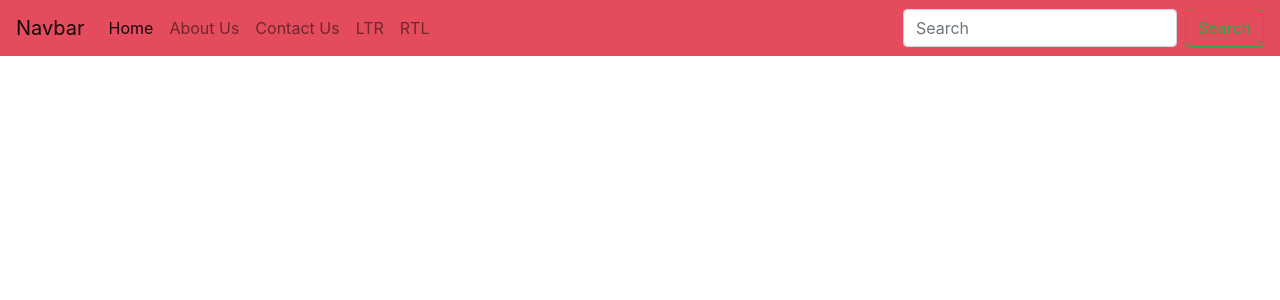
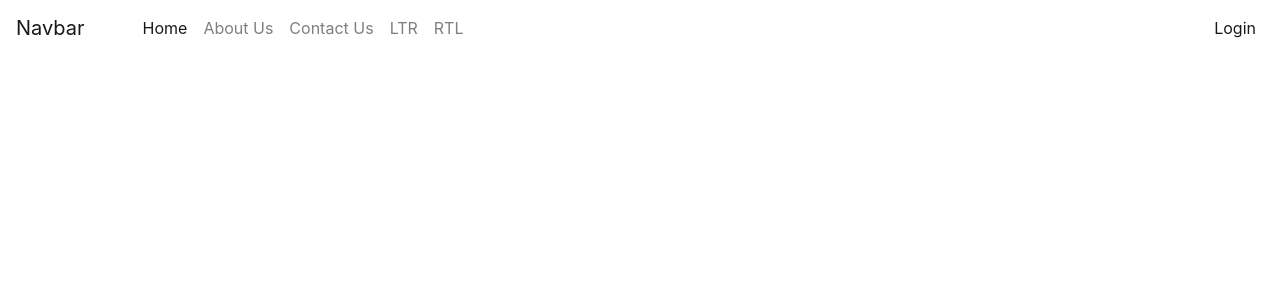
Before and after one commit to ashikalik/avanto, an Angular app: page / in a window 1280 px wide. Shown: the top 300 px of the page. Built offline with nearby package versions, Linux system fonts and the light colour scheme.

Commit message:
Navbar items alignment for LTR and RTL

```diff
--- a/src/app/global/header/header.component.html
+++ b/src/app/global/header/header.component.html
@@ -12,18 +12,21 @@
     <span class="navbar-toggler-icon"></span>
   </button>
 
-  <div class="collapse navbar-collapse" id="navbarSupportedContent">
-    <ul class="navbar-nav mr-auto">
+  <div
+    class="collapse navbar-collapse evento-navbar-collapse"
+    id="navbarSupportedContent"
+  >
+    <ul class="navbar-nav evento-navbar-nav">
       <li class="nav-item active">
         <a class="nav-link" href="#">
           Home <span class="sr-only">(current)</span>
         </a>
       </li>
       <li class="nav-item">
-        <a class="nav-link" href="#" >About Us</a>
+        <a class="nav-link" href="#">About Us</a>
       </li>
       <li class="nav-item">
-        <a class="nav-link" href="#" >Contact Us</a>
+        <a class="nav-link" href="#">Contact Us</a>
       </li>
       <li class="nav-item">
         <a class="nav-link" href="#" (click)="handleLTRClick()">LTR</a>
@@ -31,45 +34,15 @@
       <li class="nav-item">
         <a class="nav-link" href="#" (click)="handleRTLClick()">RTL</a>
       </li>
-      <!-- <li class="nav-item dropdown">
-          <a
-            class="nav-link dropdown-toggle"
-            href="#"
-            id="navbarDropdown"
-            role="button"
-            data-toggle="dropdown"
-            aria-haspopup="true"
-            aria-expanded="false"
-          >
-            Dropdown
+    </ul>
+    <div>
+      <ul class="navbar-nav ">
+        <li class="nav-item active">
+          <a class="nav-link" href="#">
+            Login <span class="sr-only">(current)</span>
           </a>
-          <div class="dropdown-menu" aria-labelledby="navbarDropdown">
-            <a class="dropdown-item" href="#">Action</a>
-            <a class="dropdown-item" href="#">Another action</a>
-            <div class="dropdown-divider"></div>
-            <a class="dropdown-item" href="#">Something else here</a>
-          </div>
-        </li> -->
-      <!-- <li class="nav-item">
-          <a
-            class="nav-link disabled"
-            href="#"
-            tabindex="-1"
-            aria-disabled="true"
-            >Disabled</a
-          >
-        </li> -->
-    </ul>
-    <form class="form-inline my-2 my-lg-0">
-      <input
-        class="form-control mr-sm-2"
-        type="search"
-        placeholder="Search"
-        aria-label="Search"
-      />
-      <button class="btn btn-outline-success my-2 my-sm-0" type="submit">
-        Search
-      </button>
-    </form>
+        </li>
+      </ul>
+    </div>
   </div>
 </nav>
--- a/src/app/global/header/header.component.scss
+++ b/src/app/global/header/header.component.scss
@@ -0,0 +1,28 @@
+
+.navbar-brand {
+    margin-right:0;
+    margin-left:0;
+}
+.evento-navbar-nav {
+    text-align: right;
+    padding-right:0px;
+    padding-left:0px;
+}
+
+@media (min-width: 992px) {
+    .evento-navbar-collapse {
+      display: flex;
+      justify-content: space-between;
+    }
+
+    .evento-navbar-collapse div:nth-child(1) {
+      flex: 1;
+    }
+
+    .evento-navbar-nav {
+        text-align: right;
+        padding-right:50px;
+        padding-left:50px;
+    }
+
+  }
--- a/src/app/global/header/header.component.ts
+++ b/src/app/global/header/header.component.ts
@@ -1,4 +1,5 @@
 import { Component, OnInit, EventEmitter, Output } from '@angular/core';
+import {Directionality} from '@angular/cdk/bidi';
 
 @Component({
   selector: 'app-header',
@@ -9,7 +10,7 @@ export class HeaderComponent implements OnInit {
 
   @Output() directionChanged = new EventEmitter<String>();
 
-  constructor() { }
+  constructor(public direction: Directionality) { }
 
   ngOnInit() {
   }
--- a/src/scss/themes/evento-en/evento-theme-english.scss
+++ b/src/scss/themes/evento-en/evento-theme-english.scss
@@ -6,7 +6,7 @@
 
 
 .evento-nav-bar {
-    background-color: theme-color('primary', 'light');;
+    background-color: theme-color('background', 'light');;
     color:theme-color('foreground', 'dark');
 
     .nav-link {
```
